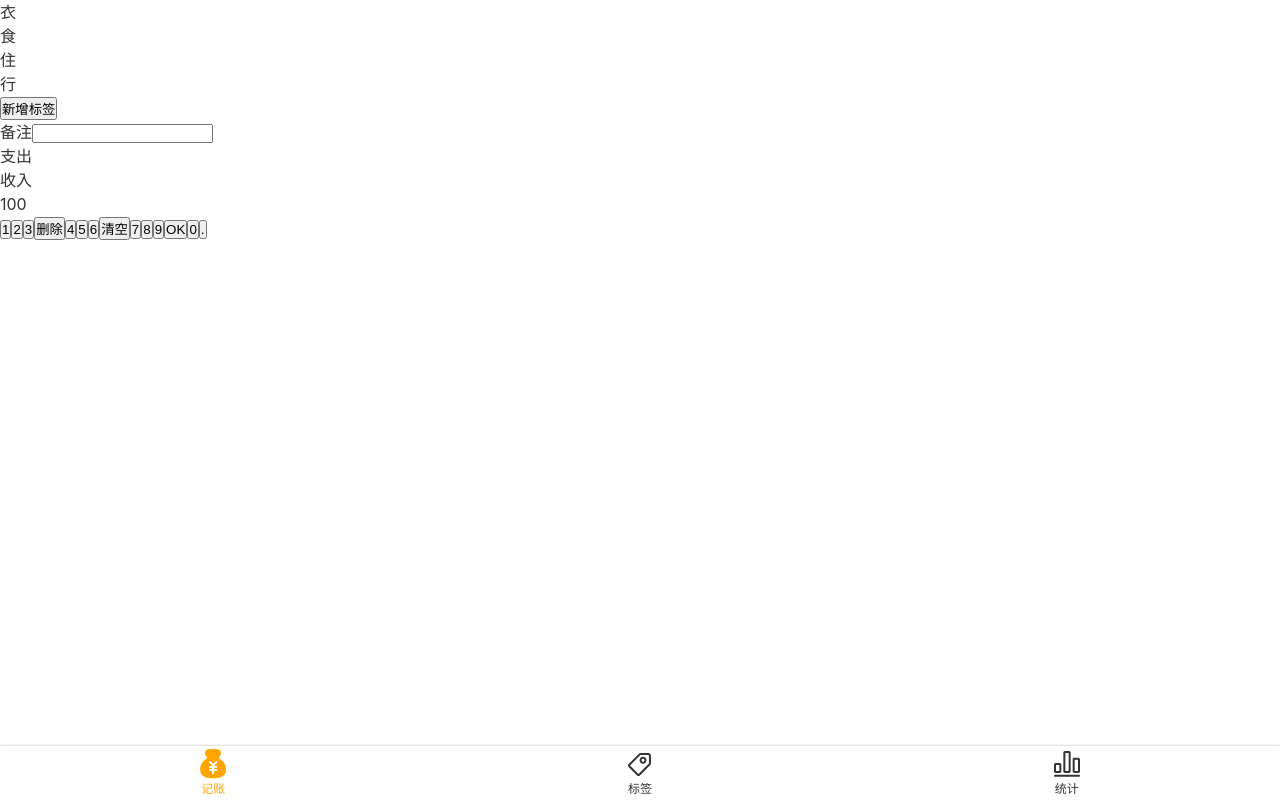
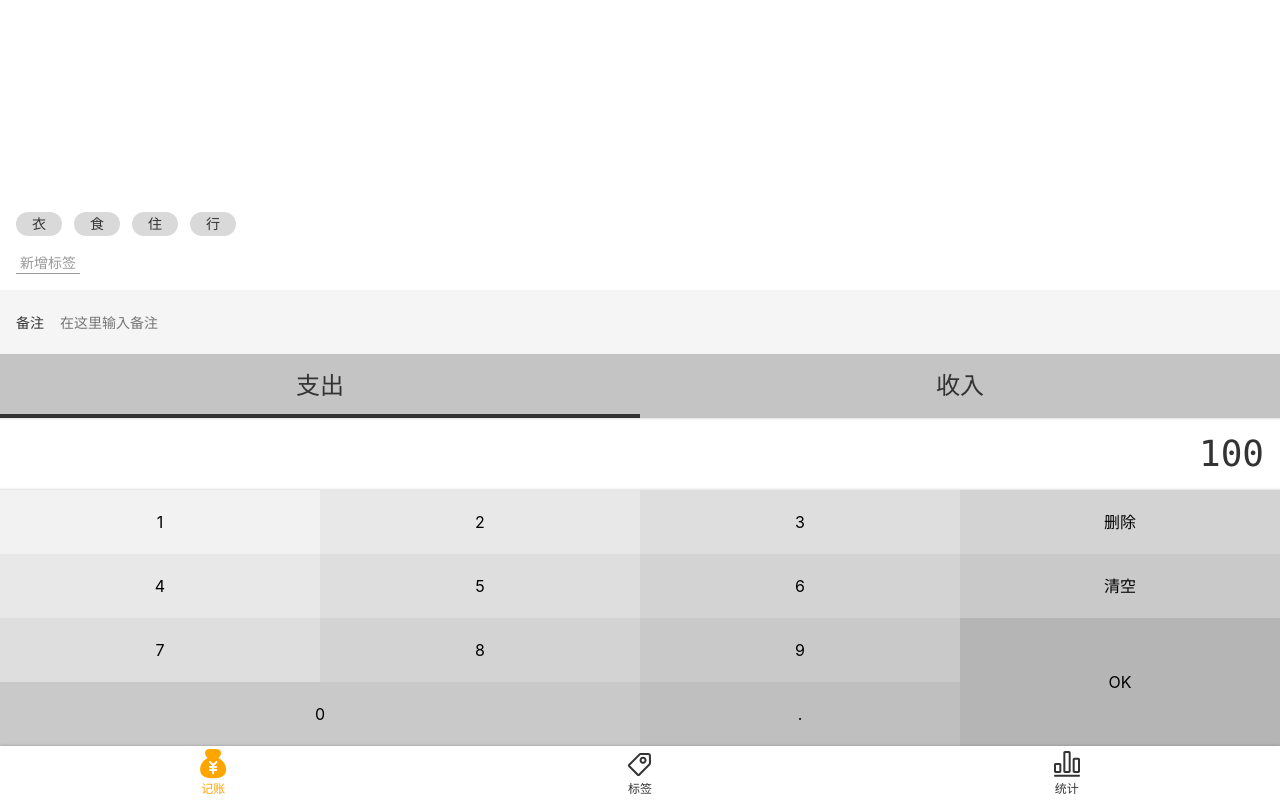
Before and after one commit to jianlong5296/morney-5, a Vue app: page /#/money in a window 1280 px wide. Built offline with nearby package versions, Linux system fonts and the light colour scheme.

Commit message:
HTML和CSS写好了；模块化，把Money.vue分成四个子组件

```diff
--- a/src/assets/style/helper.scss
+++ b/src/assets/style/helper.scss
@@ -3,3 +3,18 @@
 $font-song:Georgia, "Nimbus Roman No9 L", "Songti SC", STSong, "AR PL New Sung", "AR PL SungtiL GB", NSimSun, SimSun, "TW\-Sung", "WenQuanYi Bitmap Song", "AR PL UMing CN", "AR PL UMing HK", "AR PL UMing TW", "AR PL UMing TW MBE", PMingLiU, MingLiU, serif;
 
 $color-highlight:orange;
+%clearFix {
+  &::after {
+    content: '';
+    clear: both;
+    display: block;
+  }
+}
+$color-shadow: rgba(0, 0, 0, 0.25);
+%outerShadow {
+  box-shadow: 0 0 3px $color-shadow;
+}
+%innerShadow {
+  box-shadow: inset 0 -3px 3px -3px $color-shadow,
+  inset 0 3px 3px -3px $color-shadow;
+}
--- a/src/assets/style/reset.scss
+++ b/src/assets/style/reset.scss
@@ -7,3 +7,12 @@
   text-decoration: none;  //去掉图标下方文字的下划线
   color: inherit;
 }
+ul, ol{
+  list-style: none;
+}
+button, input{
+  font: inherit;
+}
+:focus{
+  outline: none;
+}
--- a/src/components/Layout.vue
+++ b/src/components/Layout.vue
@@ -1,6 +1,6 @@
 <template>
-    <div class="nav-wrapper">
-        <div class="content">
+    <div class="layout-wrapper" :class="classPrefix && `${classPrefix}-wrapper`">
+        <div class="content" :class="classPrefix && `${classPrefix}-content`   ">
             <slot/>
         </div>
         <Nav/>
@@ -8,19 +8,19 @@
 </template>
 
 <script lang="ts">
-
     export default {
+        props: ['classPrefix'],
         name: 'Layout'
     };
 </script>
 
 <style lang="scss" scoped>
-    .nav-wrapper{
+    .layout-wrapper {
         display: flex;
         flex-direction: column;
         height: 100vh;
     }
-    .content{
+    .content {
         overflow: auto;
         flex-grow: 1;
     }
--- /dev/null
+++ b/src/components/Money/Notes.vue
@@ -0,0 +1,34 @@
+<template>
+    <div>
+        <label class="notes">
+            <span class="name">备注</span>
+            <input type="text" placeholder="在这里输入备注">
+        </label>
+    </div>
+</template>
+
+<script lang="ts">
+    export default {
+        name: 'Notes'
+    };
+</script>
+
+<style lang="scss" scoped>
+    .notes {
+        font-size: 14px;
+        background: #f5f5f5;
+        padding-left: 16px;
+        display: flex;
+        align-items: center;
+        .name {
+            padding-right: 16px;
+        }
+        input {
+            height: 64px;
+            flex-grow: 1;
+            background: transparent;
+            border: none;
+            padding-right: 16px;
+        }
+    }
+</style>
--- /dev/null
+++ b/src/components/Money/NumberPad.vue
@@ -0,0 +1,80 @@
+<template>
+    <div class="numberPad">
+        <div class="output">100</div>
+        <div class="buttons">
+            <button>1</button>
+            <button>2</button>
+            <button>3</button>
+            <button>删除</button>
+            <button>4</button>
+            <button>5</button>
+            <button>6</button>
+            <button>清空</button>
+            <button>7</button>
+            <button>8</button>
+            <button>9</button>
+            <button class="ok">OK</button>
+            <button class="zero">0</button>
+            <button>.</button>
+        </div>
+    </div>
+</template>
+
+<script lang="ts">
+    export default {
+        name: 'NumberPad'
+    };
+</script>
+
+<style lang="scss" scoped>
+    @import "~@/assets/style/helper.scss";
+    .numberPad {
+        .output {
+            @extend %clearFix;
+            @extend %innerShadow;
+            font-size: 36px;
+            font-family: Consolas, monospace;
+            padding: 9px 16px;
+            text-align: right;
+        }
+        .buttons {
+            @extend %clearFix;
+            > button {
+                width: 25%;
+                height: 64px;
+                float: left;
+                background: transparent;
+                border: none;
+                &.ok {
+                    height: 64*2px;
+                    float: right;
+                }
+                &.zero {
+                    width: 25*2%;
+                }
+                $bg: #f2f2f2;
+                &:nth-child(1) {
+                    background: $bg;
+                }
+                &:nth-child(2), &:nth-child(5) {
+                    background: darken($bg, 4%);
+                }
+                &:nth-child(3), &:nth-child(6), &:nth-child(9) {
+                    background: darken($bg, 4*2%);
+                }
+                &:nth-child(4), &:nth-child(7), &:nth-child(10) {
+                    background: darken($bg, 4*3%);
+                }
+                &:nth-child(8), &:nth-child(11), &:nth-child(13) {
+                    background: darken($bg, 4*4%);
+                }
+                &:nth-child(14) {
+                    background: darken($bg, 4*5%);
+                }
+                &:nth-child(12) {
+                    background: darken($bg, 4*6%);
+                }
+            }
+        }
+    }
+</style>
--- /dev/null
+++ b/src/components/Money/Tags.vue
@@ -0,0 +1,54 @@
+<template>
+    <div class="tags">
+        <div class="new">
+            <button>新增标签</button>
+        </div>
+        <ul class="current">
+            <li>衣</li>
+            <li>食</li>
+            <li>住</li>
+            <li>行</li>
+        </ul>
+    </div>
+
+</template>
+
+<script lang="ts">
+    export default {
+        name: 'Tags'
+    };
+</script>
+
+<style lang="scss" scoped>
+    .tags {
+        font-size: 14px;
+        padding: 16px;
+        flex-grow: 1;
+        display: flex;
+        flex-direction: column-reverse;
+        > .current {
+            display: flex;
+            flex-wrap: wrap;
+            > li {
+                background: #d9d9d9;
+                $h: 24px;
+                height: $h;
+                line-height: $h;
+                border-radius: $h/2;
+                padding: 0 16px;
+                margin-right: 12px;
+                margin-top: 4px;
+            }
+        }
+        > .new {
+            padding-top: 16px;
+            button {
+                background: transparent;
+                border: none;
+                color: #999;
+                border-bottom: 1px solid;
+                padding: 0 4px;
+            }
+        }
+    }
+</style>
--- /dev/null
+++ b/src/components/Money/Types.vue
@@ -0,0 +1,40 @@
+<template>
+    <div>
+        <ul class="types">
+            <li class="selected">支出</li>
+            <li>收入</li>
+        </ul>
+    </div>
+</template>
+
+<script lang="ts">
+    export default {
+        name: 'Types'
+    };
+</script>
+
+<style lang="scss" scoped>
+    .types {
+        background: #c4c4c4;
+        display: flex;
+        text-align: center;
+        font-size: 24px;
+        > li {
+            width: 50%;
+            height: 64px;
+            display: flex;
+            justify-content: center;
+            align-items: center;
+            position: relative;
+            &.selected::after {
+                content: '';
+                position: absolute;
+                bottom: 0;
+                left: 0;
+                width: 100%;
+                height: 4px;
+                background: #333;
+            }
+        }
+    }
+</style>
--- a/src/views/Labels.vue
+++ b/src/views/Labels.vue
@@ -1,15 +1,12 @@
 <template>
     <Layout>
-       <p>labels.vue</p>
+       labels.vue
     </Layout>
 </template>
 
 <script lang="ts">
-
-    // import Nav from '@/components/Nav.vue';
     export default {
-        name: 'Labels.vue',
-        // components: {Nav}
+        name: 'Labels',
     };
 </script>
 
--- a/src/views/Money.vue
+++ b/src/views/Money.vue
@@ -1,57 +1,26 @@
 <template>
-    <Layout>
-        <div class="tags">
-            <ul class="current">
-                <li>衣</li>
-                <li>食</li>
-                <li>住</li>
-                <li>行</li>
-            </ul>
-            <div class="new">
-                <button>新增标签</button>
-            </div>
-        </div>
-        <div>
-            <label class="notes">
-                <span class="name">备注</span>
-                <input type="text">
-            </label>
-        </div>
-        <!--        对应支出和收入-->
-        <div>
-            <ul class="types">
-                <li class="selected">支出</li>
-                <li>收入</li>
-            </ul>
-        </div>
-        <div class="numberPad">
-            <div class="output">100</div>
-            <div class="buttons">
-                <button>1</button>
-                <button>2</button>
-                <button>3</button>
-                <button>删除</button>
-                <button>4</button>
-                <button>5</button>
-                <button>6</button>
-                <button>清空</button>
-                <button>7</button>
-                <button>8</button>
-                <button>9</button>
-                <button>OK</button>
-                <button>0</button>
-                <button>.</button>
-            </div>
-        </div>
+    <Layout class-prefix="layout">
+        <NumberPad/>
+        <Types/>
+        <Notes/>
+        <Tags/>
     </Layout>
 </template>
 
 <script lang="ts">
-
-    // import Nav from '@/components/Nav.vue';
-
+    import NumberPad from '@/components/Money/NumberPad.vue';
+    import Types from '@/components/Money/Types.vue';
+    import Notes from '@/components/Money/Notes.vue';
+    import Tags from '@/components/Money/Tags.vue';
     export default {
-        name: 'Money.vue',
-        // components: {Nav}
+        name: 'Money',
+        components: {Tags, Notes, Types, NumberPad},
     };
 </script>
+
+<style lang="scss">
+    .layout-content {
+        display: flex;
+        flex-direction: column-reverse;
+    }
+</style>
--- a/src/views/Statistics.vue
+++ b/src/views/Statistics.vue
@@ -1,13 +1,12 @@
 <template>
     <Layout>
-        <p>Statistics.vue</p>
+        Statistics.vue
     </Layout>
 </template>
 
 <script lang="ts">
 
     export default {
-        name: 'Statistics.vue',
-        // components: {Nav}
+        name: 'Statistics',
     };
 </script>
--- a/vue.config.js
+++ b/vue.config.js
@@ -1,4 +1,3 @@
-
 const path = require('path')
 
 module.exports = {
```
